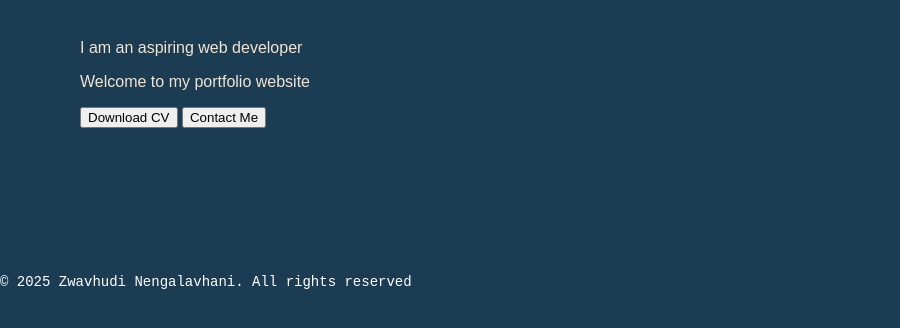
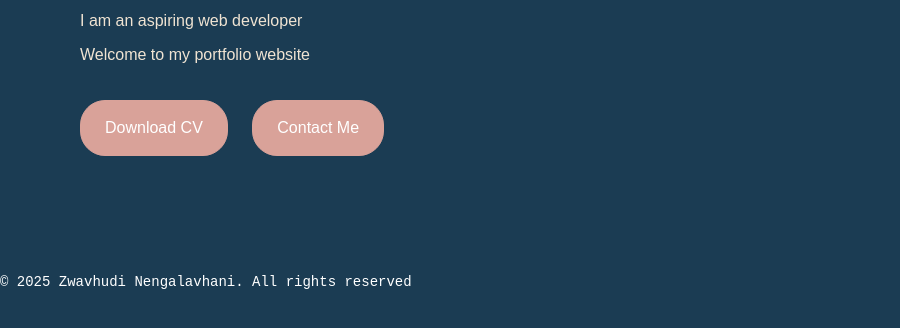
Before and after one commit to Zwavhudi22/zwavhudi-nengalavhani-portfolio, a plain HTML site: page index.html in a window 1280 px wide. Shown: the part 364-692 px from the top of the page, 0-900 px from the left. Drawn offline with Linux system fonts and the light colour scheme.

Commit message:
Added styling to the buttons

```diff
--- a/index.html
+++ b/index.html
@@ -29,7 +29,7 @@
         <h1>Zwavhudi Nengalavhani</h1>
         <p>I am an aspiring web developer</p>
         <p>Welcome to my portfolio website</p>
-        <button class="download CV">Download CV</button>
+        <button class="download-cv">Download CV</button>
         <button class="contact-me">Contact Me</button>
       </div>
       <div class="my-photo">
--- a/styles.css
+++ b/styles.css
@@ -59,6 +59,33 @@ body {
   font-size: 16px;
 }
 
+.home-container button {
+  border-radius: 25px;
+  background-color: #D9A299;
+  border: 1px solid #D9A299;
+  color: #FFFFFF;
+  font-size: 16px;
+  line-height: 22px;
+  margin-top: 20px;
+  padding: 16px 24px;
+
+  text-decoration: none;
+  transition: all 200 ease-in-out;
+}
+
+.home-container button:hover {
+  color: #1B3C53;
+  background: #F0E4D3;
+}
+
+.download-cv {
+  margin-right: 10px;
+}
+
+.contact-me {
+  margin-left: 10px;
+}
+
 .my-photo img {
   display:block;
   margin: 0 auto;
```
